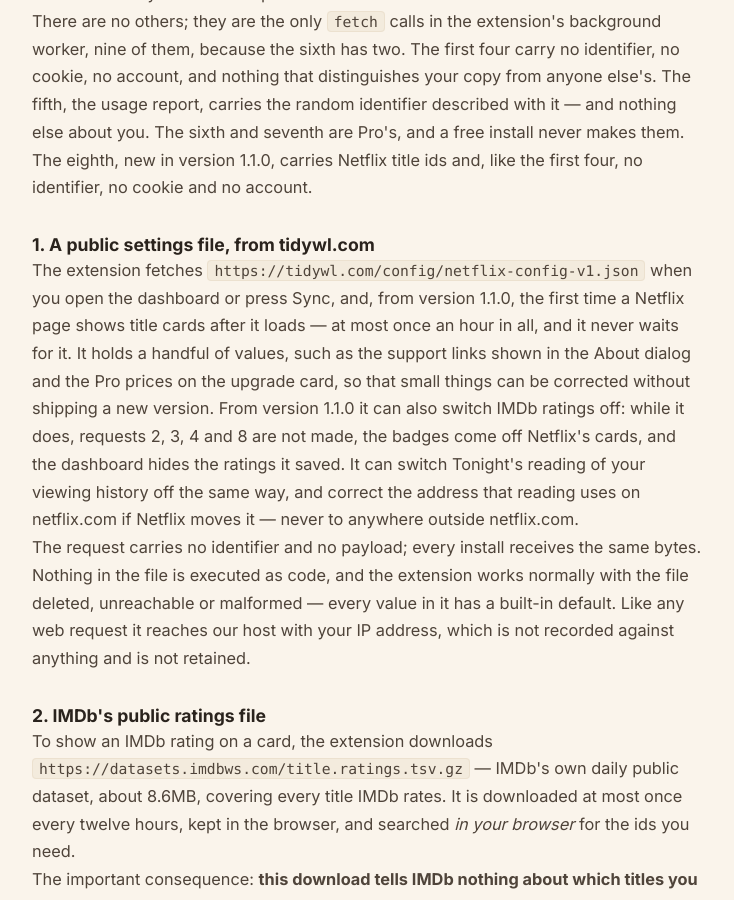
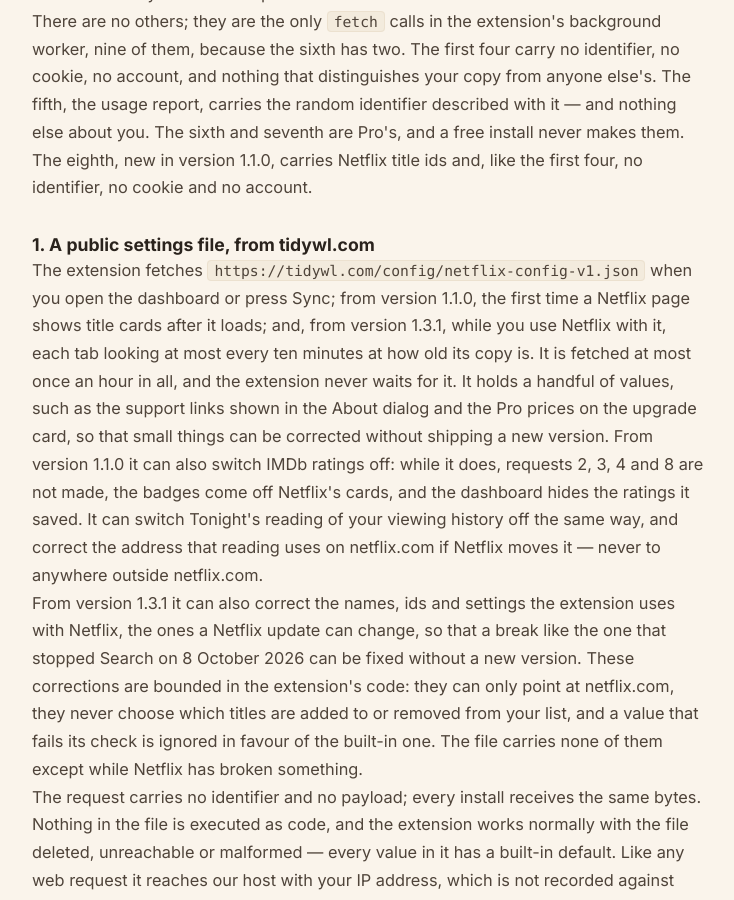
Before and after one commit to dominic-lam/tidywl-site, a Jekyll site: the page built from netflix/privacy/index.html, in a window 1280 px wide and 900 px high, scrolled down 11682 px. Shown: the whole window, without its empty margins (272-1006 px from the left). Built offline with Jekyll 4.4.1, drawn with Linux system fonts in a browser that asks for light colours.

Commit message:
netflix: 1.3.1's settings file, drafted for release day
Request 1 is checked while Netflix is in use (each tab at most every ten
minutes, still at most once an hour) and can correct the values the extension
uses with Netflix, bounded in code. Stacked on the 1.3.0 draft; merge only once
1.3.1 is approved.

Co-Authored-By: Claude Opus 5.5 <noreply@anthropic.com>
Claude-Session: https://claude.ai/code/session_01VkzKxQ8wPgazpW2xVLfxQB

```diff
--- a/netflix/llms.txt
+++ b/netflix/llms.txt
@@ -3,7 +3,7 @@
 # link comes from _data/netflix.yml. This is the one full description of
 # TidyWL for Netflix for assistants: /llms.txt carries two lines and a link
 # here, so the two cannot drift. Every claim was read from the extension's
-# src/ at 1.3.0 or from /netflix/privacy/; change it when either changes.
+# src/ at 1.3.1 or from /netflix/privacy/; change it when either changes.
 layout: null
 ---
 # TidyWL for Netflix
@@ -53,7 +53,7 @@ Undo, pins, the rules, stats and Tonight run in the browser. Pro starts with a 7
 - **Pro sync, only when switched on:** that profile's playlists, with each title's name, type, year and picture link, and the profile's name, go to tidywl.com so other browsers and the phone can show them; so does the one pick sent with Tonight's "Later, on my phone", gone at 5 am. A Pro key goes to tidywl.com to be checked, and never reaches the phone.
 - **A usage report, from version 0.2.0:** a random install id and lifetime counts (titles removed and added, searches run, categories opened, playlists made, days opened, days the rating badges showed (since version 1.2.2), My List size, how often Pro's offer was shown, Tonight's plays and re-rolls, and the like; the privacy policy lists every one) to tidywl.com, only when a count has changed. Never a title, a search term, a category or a profile. There is no switch to turn it off in the extension; uninstalling stops it.
 - **When it is removed, since version 1.2.1:** Chrome opens one page on tidywl.com asking why. Its address carries the version, the browser's language, roughly how long the extension was installed and on how many days its dashboard was opened; none of it reaches tidywl.com unless the person answers and presses Send. An email is asked for only after that, is optional, and is deleted after 60 days.
-- **Five other requests, none identifying an install:** a public settings file from tidywl.com; IMDb's public daily ratings dataset; Netflix's numeric title ids sent to Wikidata to match them to IMDb ids; a title's name sent to IMDb's search and Wikidata's when its id cannot be matched; and, since version 1.1.0, the numeric ids of the Netflix titles on screen sent to tidywl.com's ratings table for the badges.
+- **Five other requests, none identifying an install:** a public settings file from tidywl.com, at most once an hour (since version 1.3.1 it can also correct the names and ids the extension uses with Netflix, so a Netflix change can be fixed without a new version; it can only point at netflix.com and never chooses which titles are added or removed); IMDb's public daily ratings dataset; Netflix's numeric title ids sent to Wikidata to match them to IMDb ids; a title's name sent to IMDb's search and Wikidata's when its id cannot be matched; and, since version 1.1.0, the numeric ids of the Netflix titles on screen sent to tidywl.com's ratings table for the badges.
 - **What it does not do:** it never asks for a Netflix password and never touches, downloads or records video. It runs on netflix.com, and on the one tidywl.com page shown after checkout, to switch Pro on; nowhere else.
 
 Every request and every stored key is listed in the [privacy policy](https://tidywl.com/netflix/privacy/).
--- a/netflix/privacy/index.html
+++ b/netflix/privacy/index.html
@@ -51,6 +51,19 @@ last_modified_at: 2026-09-28
        there or in the dashboard, opens Netflix's own preview, which Netflix
        loads as it does on its own rows. Nothing new is sent anywhere but
        Netflix, and nothing new is stored.
+
+     Drafted 2026-10-08 for 1.3.1 (extension main at c1f8ef8) on branch
+     draft/netflix-1.3.1-release, stacked on 1.3.0's, to merge the day 1.3.1 is
+     approved: request 1 is checked on more occasions (remote-config.js →
+     refreshSoon, at most every ten minutes a tab, still at most once an hour),
+     and it can now correct the values the extension uses with Netflix
+     (config/README.md in the extension repo; page-context.js configFor() and
+     netflix-selectors.js check each one). On release day, add above 1.3.0's line:
+       Updated <day> October 2026 for version 1.3.1: the public settings file,
+       request 1, can now correct the names, ids and settings the extension uses
+       with Netflix, so a Netflix change can be fixed without a new version, and
+       it is checked while you use Netflix rather than only when you open the
+       dashboard, still at most once an hour. Nothing new is sent or stored.
 
      This is the page the Chrome Web Store listing points at, so every sentence
      in it has to be true of the shipped build, not of the plan.
@@ -360,13 +373,22 @@ last_modified_at: 2026-09-28
     <h3>1. A public settings file, from tidywl.com</h3>
     <p>
       The extension fetches <code>https://tidywl.com/config/netflix-config-v1.json</code> when you open the dashboard
-      or press Sync, and, from version 1.1.0, the first time a Netflix page shows title cards after it loads — at
-      most once an hour in all, and it never waits for it. It holds a handful of values, such as the support
+      or press Sync; from version 1.1.0, the first time a Netflix page shows title cards after it loads; and, from
+      version 1.3.1, while you use Netflix with it, each tab looking at most every ten minutes at how old its copy
+      is. It is fetched at most once an hour in all, and the extension never waits for it. It holds a handful of values, such as the support
       links shown in the About dialog and the Pro prices on the upgrade card, so that small things can be corrected
       without shipping a new version. From version 1.1.0 it can also switch IMDb ratings off: while it does,
       requests 2, 3, 4 and 8 are not made, the badges come off Netflix's cards, and the dashboard hides the ratings
       it saved. It can switch Tonight's reading of your viewing history off the same way, and correct the address
       that reading uses on netflix.com if Netflix moves it — never to anywhere outside netflix.com.
+    </p>
+    <p>
+      From version 1.3.1 it can also correct the names, ids and settings the extension uses with Netflix, the ones a
+      Netflix update can change, so that a break like the one that stopped Search on 8 October 2026 can be fixed
+      without a new version. These corrections are bounded in the extension's code: they can only point at
+      netflix.com, they never choose which titles are added to or removed from your list, and a value that fails its
+      check is ignored in favour of the built-in one. The file carries none of them except while Netflix has broken
+      something.
     </p>
     <p>
       The request carries no identifier and no payload; every install receives the same bytes. Nothing in the file is
```
